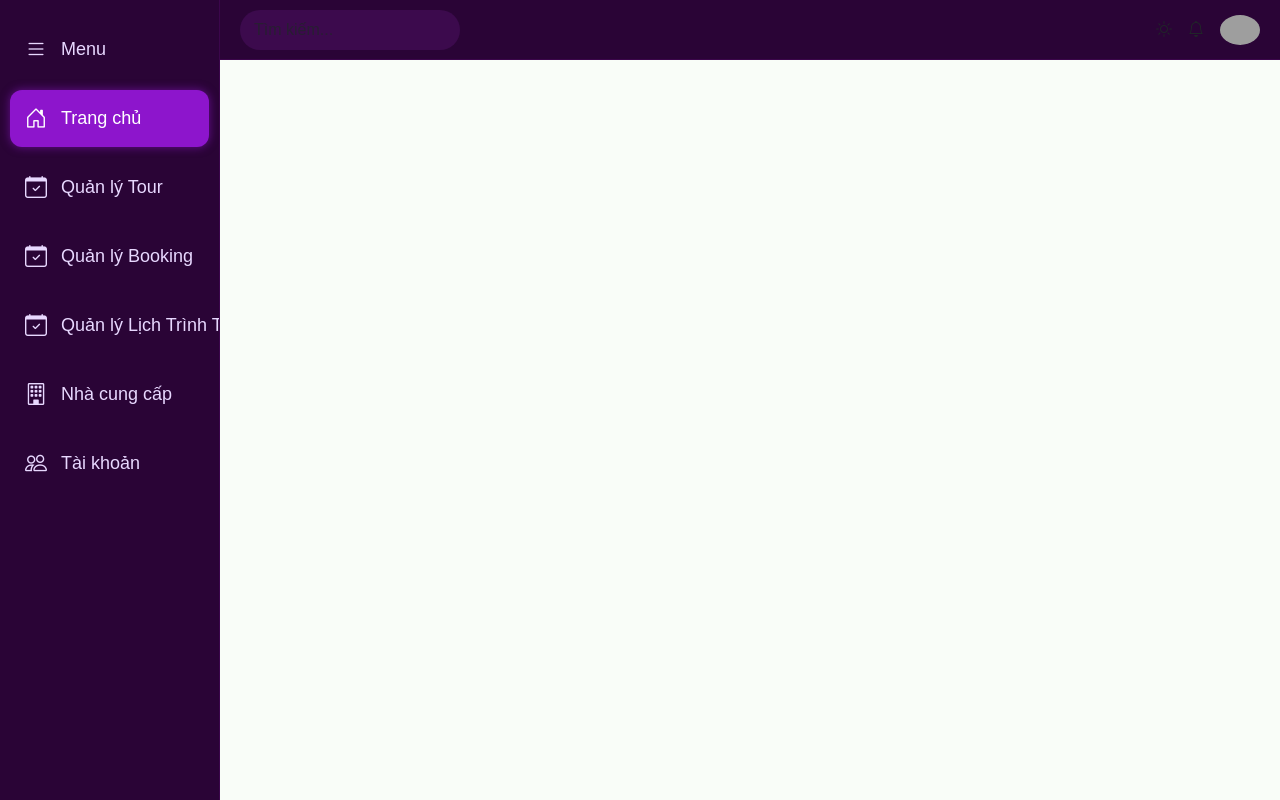
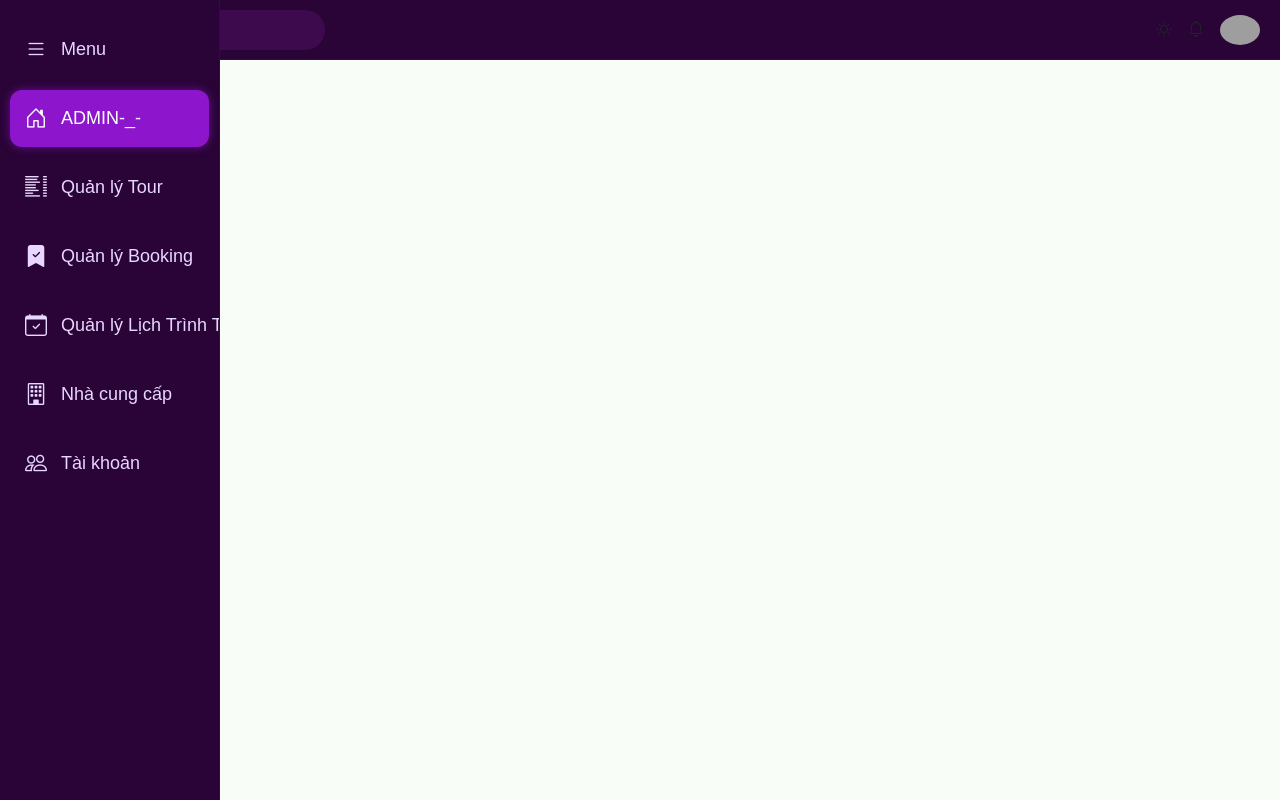
Before and after one commit to vietit132006/web_quan_ly_tour, a PHP site: page /PHP1_BaseMVC_Exam/views/layout/master.php in a window 1280 px wide. Run offline with PHP 8.4, Linux system fonts and the light colour scheme; grey boxes are pictures that could not be loaded.

Commit message:
update giao diện của hiếu

```diff
--- a/views/layout/header.php
+++ b/views/layout/header.php
@@ -90,9 +90,9 @@
   }
 
   /* Khi sidebar mở */
-  .sidebar:hover~.topbar {
+  /* .sidebar:hover~.topbar {
     left: 220px;
-  }
+  } */
 
   .search-bar input {
     background-color: #3c0a4d;
@@ -123,9 +123,9 @@
     transition: margin-left 0.3s;
   }
 
-  .sidebar:hover~.content {
+  /* .sidebar:hover~.content {
     margin-left: 235px;
-  }
+  } */
 
   /* ========== TABLE ========== */
   .table thead th {
--- a/views/layout/sidebar.php
+++ b/views/layout/sidebar.php
@@ -5,17 +5,17 @@
 
   <a href="index.php?action=/"
      class="<?= $current == '/' ? 'active' : '' ?>">
-    <i class="bi bi-house-door"></i><span>Trang chủ</span>
+    <i class="bi bi-house-door"></i><span>ADMIN-_-</span>
   </a>
 
   <a href="index.php?action=#"
      class="<?= $current == '#' ? 'active' : '' ?>">
-    <i class="bi bi-calendar-check"></i><span>Quản lý Tour</span>
+    <i class="bi bi-list-columns"></i><span>Quản lý Tour</span>
   </a>
 
    <a href="index.php?action=booking"
      class="<?= $current == 'booking' ? 'active' : '' ?>">
-    <i class="bi bi-calendar-check"></i><span>Quản lý Booking</span>
+    <i class="bi bi-bookmark-check-fill"></i><span>Quản lý Booking</span>
   </a>
 
 
```
